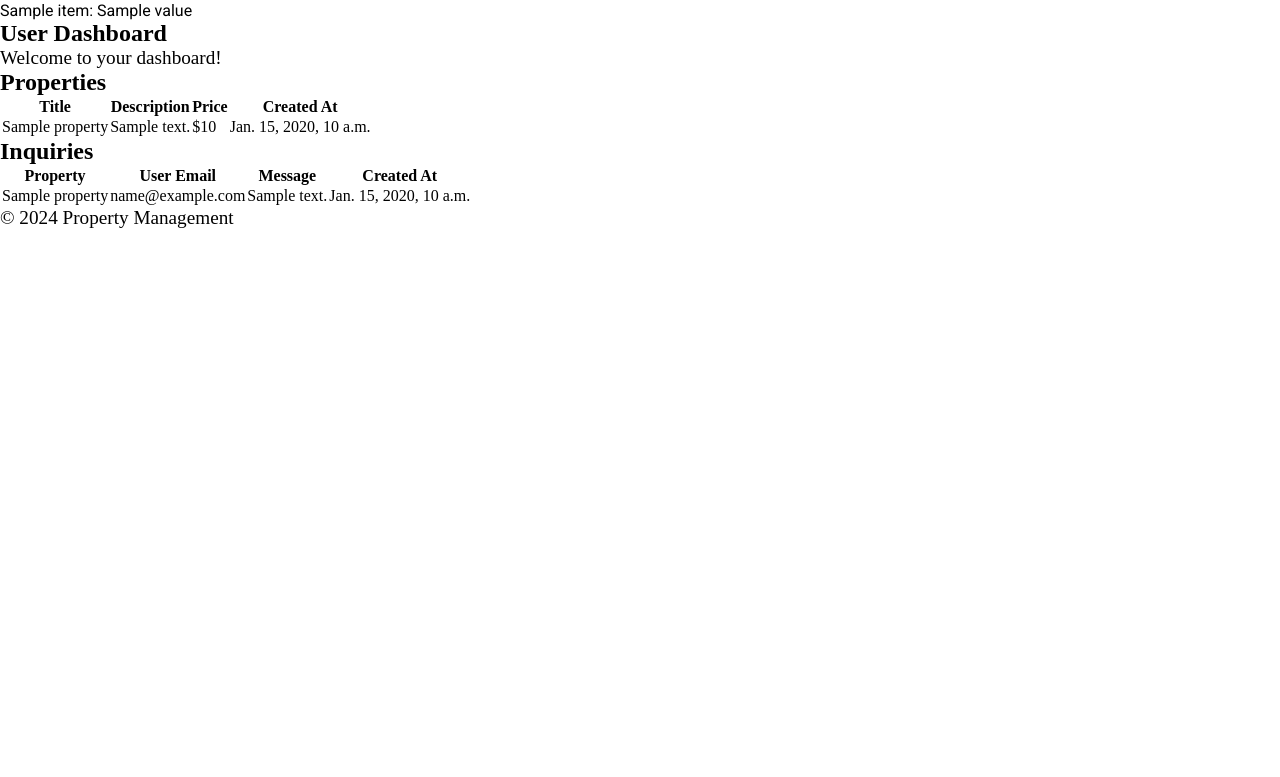
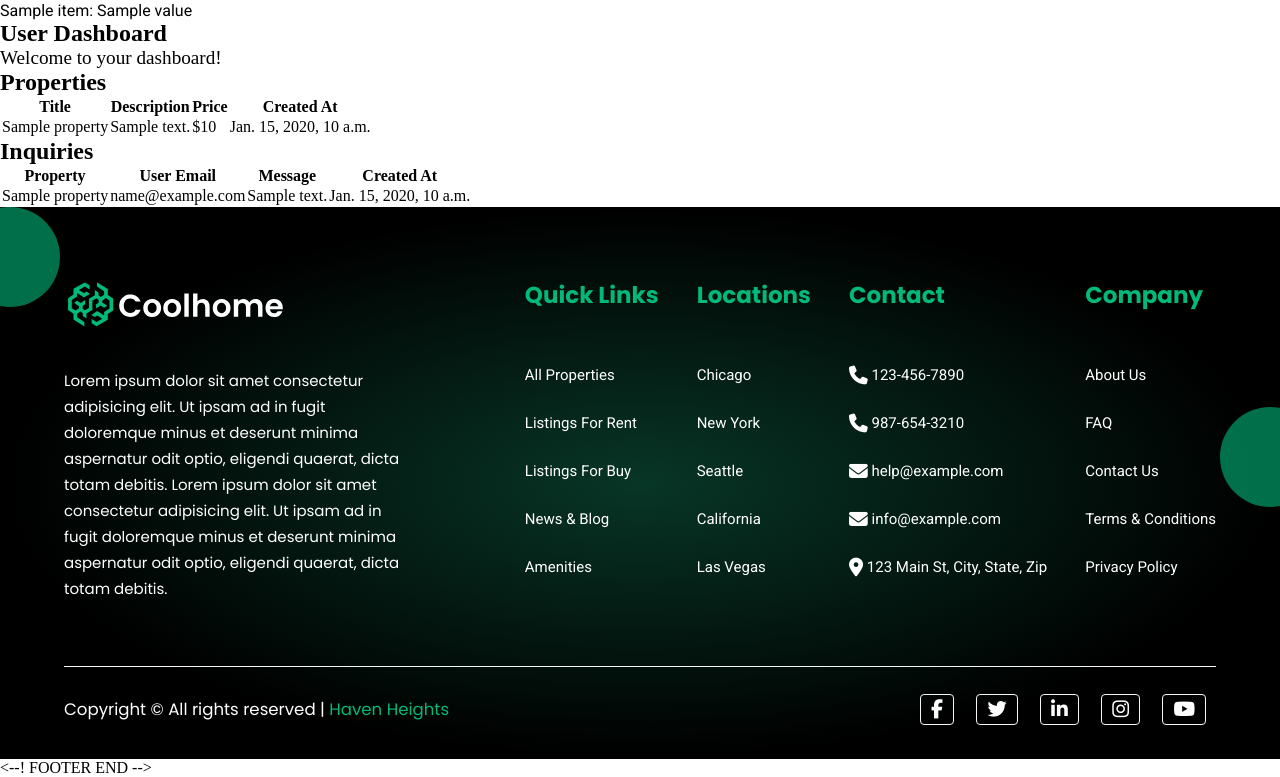
Before and after one commit to Mechantchulo/Project2, a Django app: template templates/dashboard/dashboard.html in a window 1280 px wide. Shown: the part 161-938 px from the top of the page. Before the commit the page ends 389 px from the top, so only its background shows below. Run offline with Django 3.2, Linux system fonts and the light colour scheme; the template is opened without the code that fills it: most values are stand-ins (such as "Sample title", 1, 10 or a date in 2020).

Commit message:
Include the site's footer, which  contains common links and  information pertinent to the site

```diff
--- a/templates/base.html
+++ b/templates/base.html
@@ -60,8 +60,78 @@
         {% block content %}
         {% endblock %}
     </main>
-    <footer>
-        <p>&copy; 2024 Property Management</p>
-    </footer>
+
+
+
+<!-- FOOTER START -->
+<div class="footer">
+    <div class="footer-container">
+<div class="footer-wraper">
+    <div class="footer-company">
+        <a href="/">
+            <img src="{% static 'images/Coolhome.svg' %}" alt="" width="220">
+        </a>
+        <p>Lorem ipsum dolor sit amet consectetur adipisicing elit. Ut ipsam ad in fugit doloremque minus et deserunt minima aspernatur odit optio, eligendi quaerat, dicta totam debitis. Lorem ipsum dolor sit amet consectetur adipisicing elit. Ut ipsam ad in fugit doloremque minus et deserunt minima aspernatur odit optio, eligendi quaerat, dicta totam debitis.</p>
+    </div>
+
+    <!-- links -->
+    <div class="footer-links-wraper">
+<div class="footer-links">
+    <h3>Quick Links</h3>
+    <ul>
+        <li><a href="">All Properties</a></li>
+        <li><a href="">Listings For Rent</a></li>
+        <li><a href="">Listings For Buy</a></li>
+        <li><a href="">News & Blog</a></li>
+        <li><a href="">Amenities</a></li>
+
+    </ul>
+</div>
+<div class="footer-links">
+    <h3>Locations</h3>
+    <ul>
+        <li><a href="">Chicago</a></li>
+        <li><a href="">New York</a></li>
+        <li><a href="">Seattle</a></li>
+        <li><a href="">California</a></li>
+        <li><a href="">Las Vegas</a></li>
+    </ul>
+</div>
+<div class="footer-links">
+    <h3>Contact</h3>
+    <ul>
+        <li><a href="tel:123-456-7890"><i class="fa-solid fa-phone fa-lg"></i> 123-456-7890</a></li>
+        <li><a href="tel:987-654-3210"><i class="fa-solid fa-phone fa-lg"></i> 987-654-3210</a></li>
+        <li><a href="mailto:example@example.com"><i class="fa-solid fa-envelope fa-lg"></i> help@example.com</a></li>
+        <li><a href="mailto:info@example.com"><i class="fa-solid fa-envelope fa-lg"></i> info@example.com</a></li>
+        <li class='footer-lnk'><a href="https://goo.gl/maps/qVXPpH5RqkC2" target="_blank"><i class="fa-solid fa-location-dot fa-lg"></i> 123 Main St, City, State, Zip</a></li>
+    </ul>
+</div>
+<div class="footer-links">
+    <h3>Company</h3>
+    <ul>
+        <li><a href="">About Us</a></li>
+        <li><a href="">FAQ</a></li>
+        <li><a href="">Contact Us</a></li>
+        <li><a href="">Terms & Conditions</a></li>
+        <li><a href="">Privacy Policy</a></li>
+    </ul>
+</div>
+    </div>
+</div>
+<div class="footer-copyright">
+    <p>Copyright &copy; <span id="year"></span> All rights reserved | <span style="color: var(--maroon);">Haven Heights</span></p>
+    <div class="footer-social">
+        <a href=""><i class="fa-brands fa-facebook-f"></i></a>
+        <a href=""><i class="fa-brands fa-twitter"></i></a>
+        <a href=""><i class="fa-brands fa-linkedin-in"></i></a>
+        <a href=""><i class="fa-brands fa-instagram"></i></a>
+        <a href=""><i class="fa-brands fa-youtube"></i></a>
+    </div>
+</div>
+    </div>
+</div>
+
+<--! FOOTER END -->
 </body>
 </html>
```
